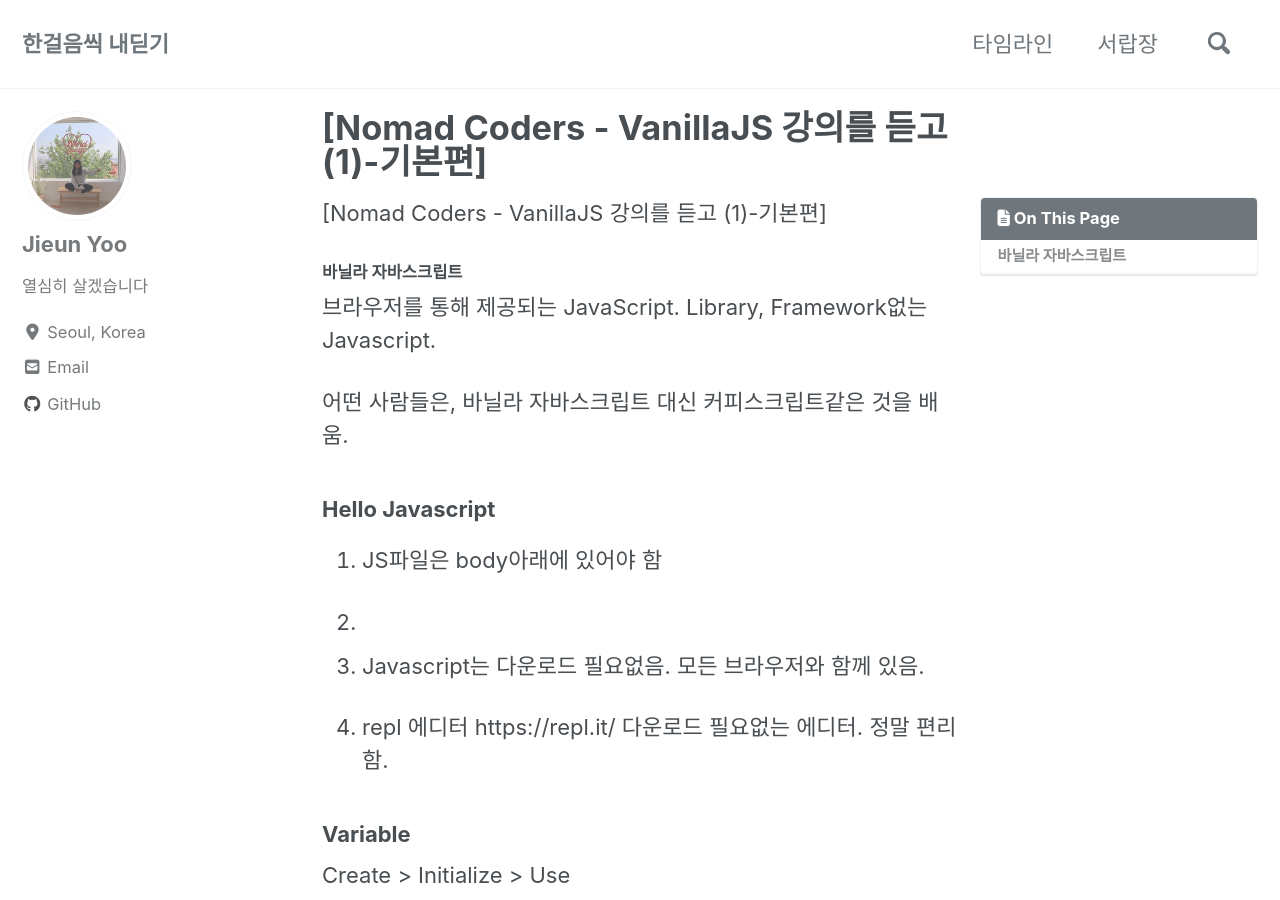
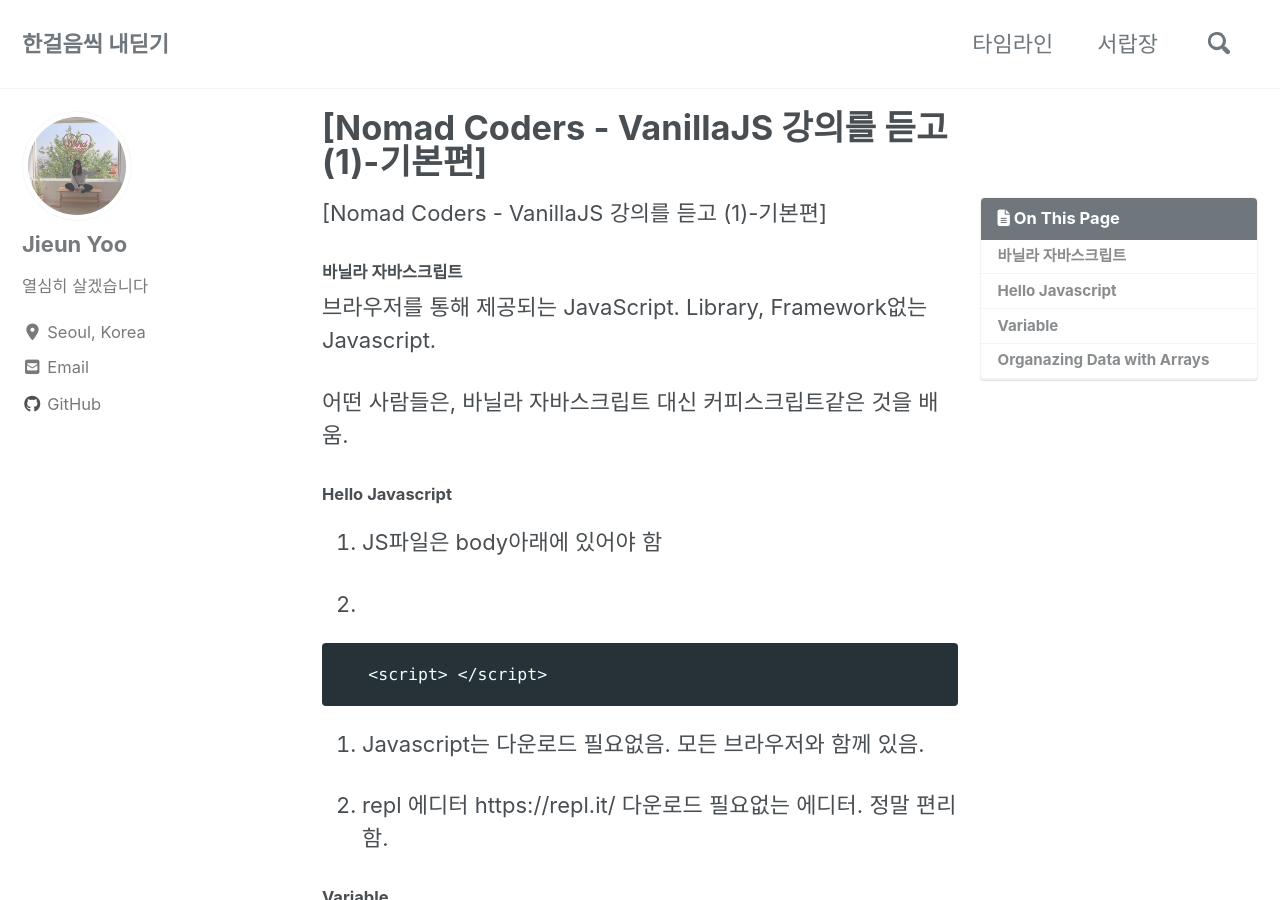
Before and after one commit to YuJieun/YuJieun.github.io, a Jekyll site: the page built from _posts/2019-12-20-자바스크립트.md, in a window 1280 px wide and 900 px high. Built offline with Jekyll 4.4.1, drawn with Linux system fonts in a browser that asks for light colours; cached includes are drawn as plain includes; nearby versions of some CDN libraries.

Commit message:
자바스크립트

````diff
--- a/_posts/2019-12-20-자바스크립트.md
+++ b/_posts/2019-12-20-자바스크립트.md
@@ -15,11 +15,15 @@
 
 
 
-### Hello Javascript
+#### Hello Javascript
 
 1. JS파일은 body아래에 있어야 함
 
-2. <script></script>
+2.
+
+   ```
+   <script> </script>
+   ```
 
 3. Javascript는 다운로드 필요없음. 모든 브라우저와 함께 있음.
 
@@ -27,7 +31,7 @@
 
 
 
-### Variable
+#### Variable
 
 Create > Initialize > Use
 
@@ -39,7 +43,7 @@
 
 
 
-### Organazing Data with Arrays
+#### Organazing Data with Arrays
 
 *Arrays* : 데이터 저장. 리스트 같이 저장.
 
````
